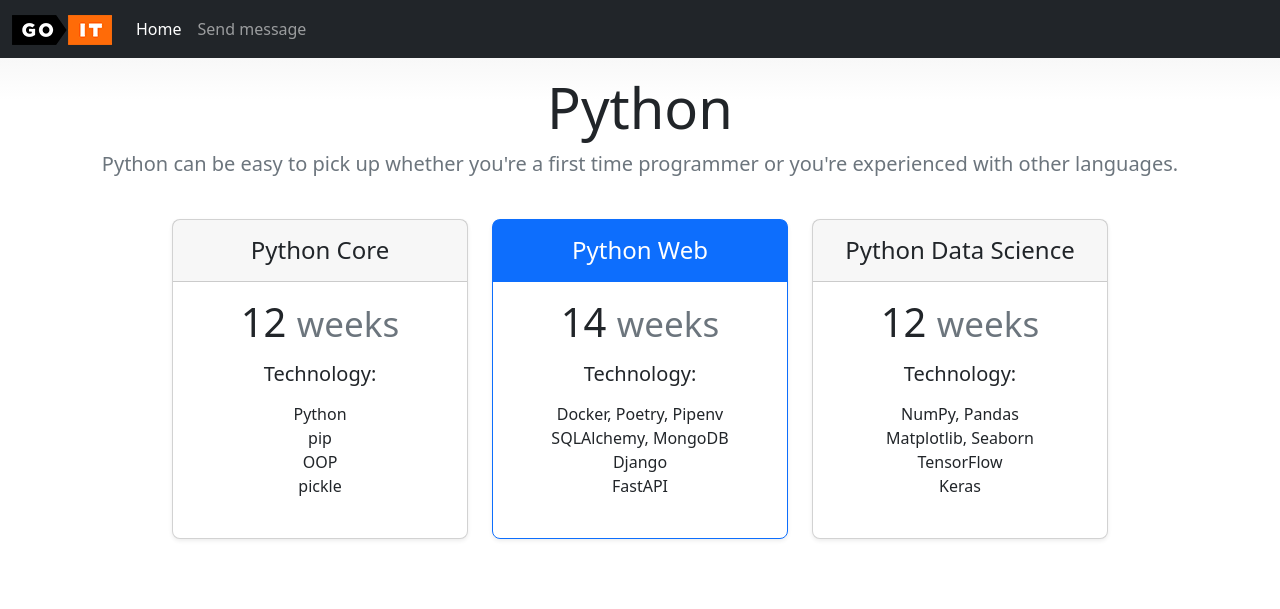
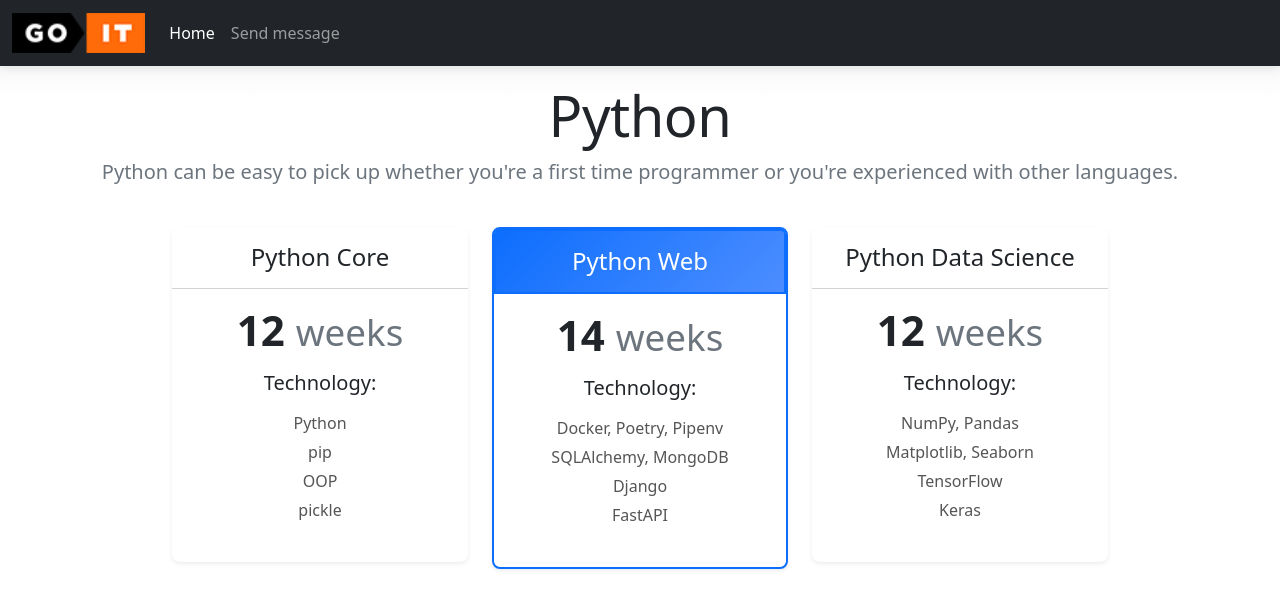
Before and after one commit to Tasha1003Natasha/python_assignments, a Flask app: page / in a window 1280 px wide. Shown: the top 609 px of the page. Run offline with Flask 3, Linux system fonts and the light colour scheme.

Commit message:
fix min style

```diff
--- a/goit-web-hw-04/static/style.css
+++ b/goit-web-hw-04/static/style.css
@@ -16,3 +16,122 @@ body {
 textarea {
   height: 250px;
 }
+
+.navbar {
+  box-shadow: 0 2px 10px rgba(0, 0, 0, 0.1);
+}
+
+.navbar-brand img {
+  height: 40px;
+}
+
+h1.display-4 {
+  font-weight: 600;
+  letter-spacing: -0.5px;
+}
+
+.text-muted {
+  color: #6c757d !important;
+}
+
+/* Cards */
+.card {
+  border: none;
+  border-radius: 14px;
+  transition: all 0.3s ease;
+  box-shadow: 0 8px 25px rgba(0, 0, 0, 0.08);
+}
+
+.card:hover {
+  transform: translateY(-6px);
+}
+
+.border-primary {
+  border: 2px solid #0d6efd !important;
+}
+
+.card-header {
+  background: transparent;
+  font-weight: 600;
+  font-size: 18px;
+}
+
+.text-bg-primary {
+  background: linear-gradient(135deg, #0d6efd, #4c8dff) !important;
+}
+
+.pricing-card-title {
+  font-size: 42px;
+  font-weight: 600;
+}
+
+/* List */
+.list-unstyled li {
+  color: #555;
+  margin-bottom: 5px;
+}
+
+/* Mobile */
+@media (max-width: 768px) {
+  .pricing-card-title {
+    font-size: 32px;
+  }
+}
+
+
+.form-signin {
+  max-width: 420px;
+  background: white;
+  padding: 30px;
+  border-radius: 14px;
+  box-shadow: 0 10px 30px rgba(0, 0, 0, 0.08);
+  transition: 0.3s;
+}
+
+
+.form-signin:hover {
+  transform: translateY(-3px);
+}
+
+
+.form-signin h1 {
+  text-align: center;
+  font-weight: 500;
+}
+
+
+.form-control {
+  border-radius: 10px;
+  padding: 10px;
+  border: 1px solid #e0e0e0;
+}
+
+.form-control:focus {
+  border-color: #0d6efd;
+  box-shadow: 0 0 0 0.2rem rgba(13, 110, 253, 0.15);
+}
+
+
+textarea.form-control {
+  min-height: 120px;
+}
+
+
+.btn-primary {
+  border-radius: 10px;
+  padding: 10px;
+  font-weight: 500;
+  transition: 0.2s;
+}
+
+.btn-primary:hover {
+  background: #0b5ed7;
+}
+
+
+@media (max-width: 768px) {
+  .form-signin {
+    width: 100% !important;
+    margin-top: 20px;
+  }
+}
--- a/goit-web-hw-04/templates/message.html
+++ b/goit-web-hw-04/templates/message.html
@@ -37,7 +37,7 @@
       </nav>
     </header>
     <div class="container mt-3">
-      <main class="form-signin w-50 m-auto">
+      <main class="form-signin mx-auto mt-4">
         <form action="/message" method="POST">
           <h1 class="h3 mb-3 fw-normal">Please send me message</h1>
 
```
Also changed, not shown: goit-web-hw-04/templates/result.html (+11 -11 lines).
